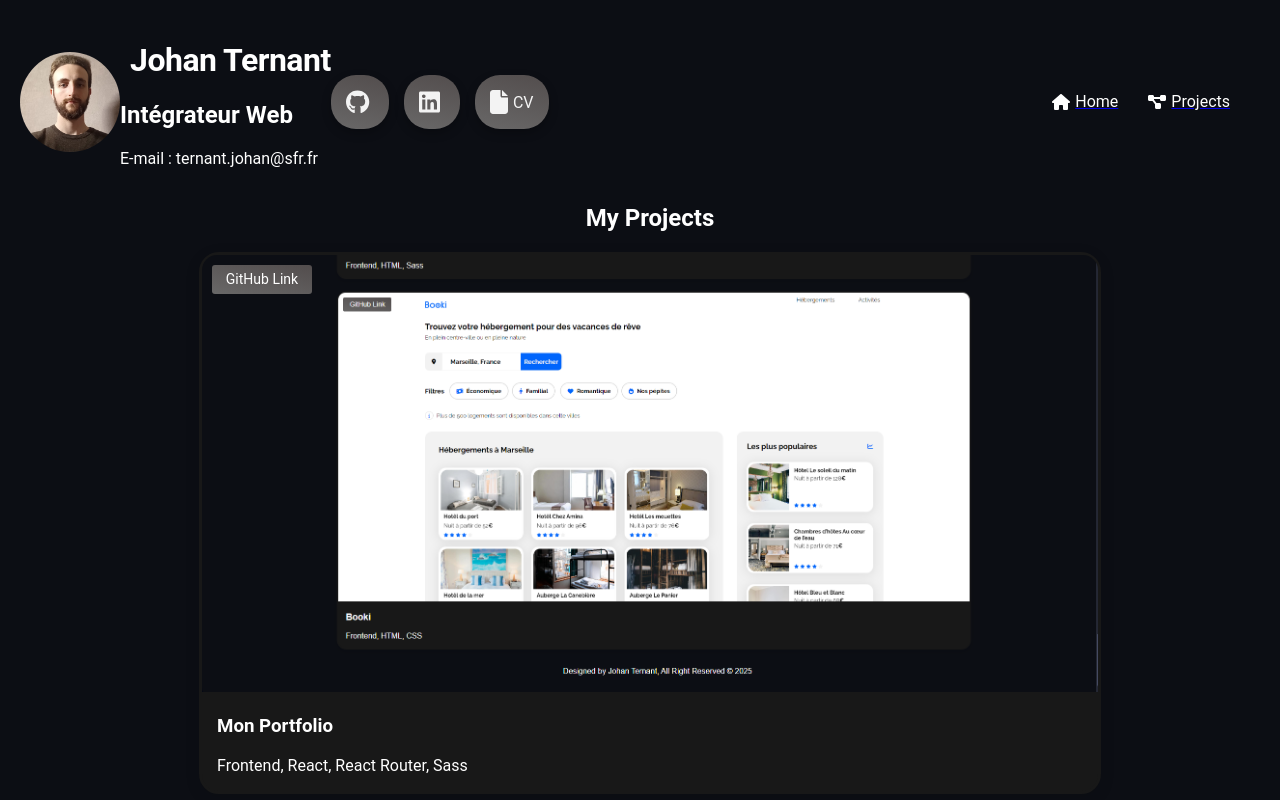
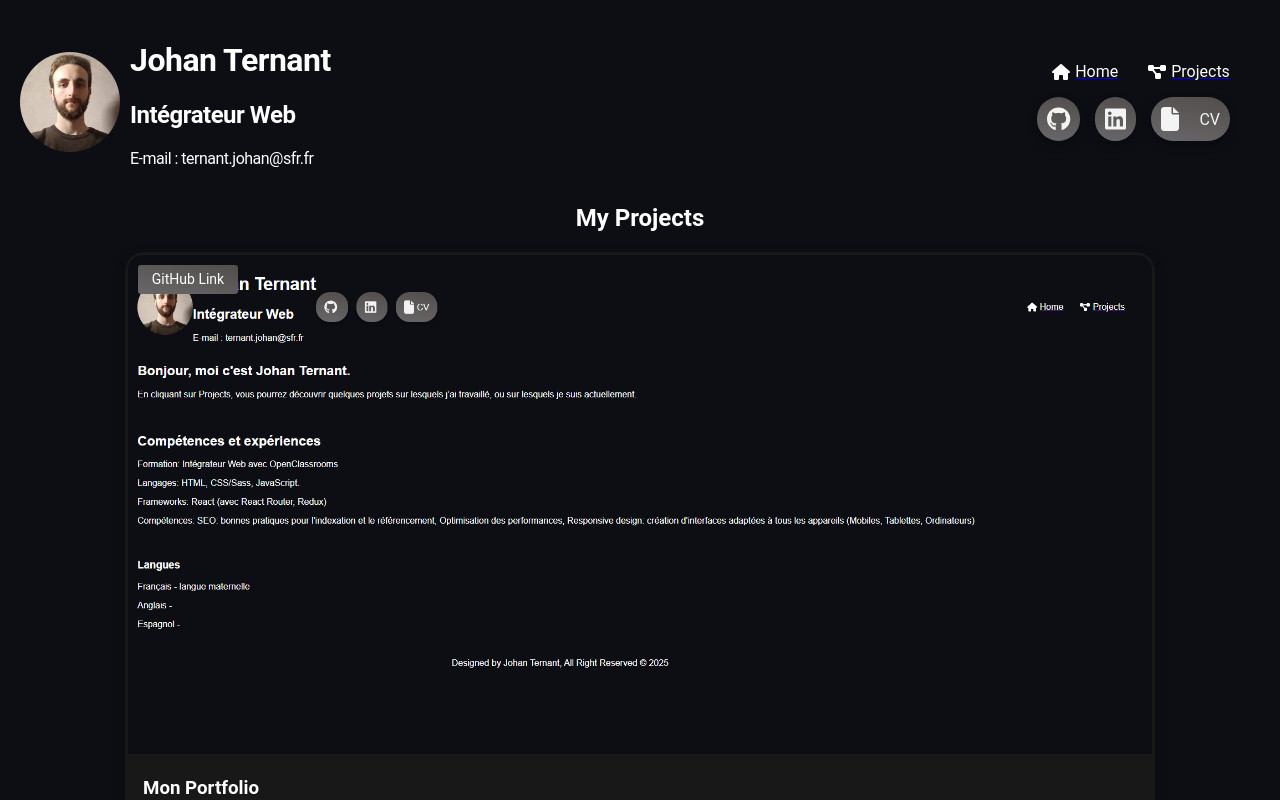
Before and after one commit to Johan-Tnt/Mon-Portfolio-Johan-Ternant, a React (Vite) app in the folder portfolio-johan-ternant/: page /projects in a window 1280 px wide. Shown: the top 800 px of the page. Built offline with nearby package versions, Linux system fonts and the light colour scheme.

Commit message:
Portfolio layout.

```diff
--- a/portfolio-johan-ternant/src/components/footer.jsx
+++ b/portfolio-johan-ternant/src/components/footer.jsx
@@ -4,7 +4,7 @@
 const Footer = () => {
   return (
     <div className="footer">
-      <div className="profile_dev">
+      <div>
         <div>
           <p className="design_johan">
             Designed by Johan Ternant, All Right Reserved © 2025
--- a/portfolio-johan-ternant/src/components/header.jsx
+++ b/portfolio-johan-ternant/src/components/header.jsx
@@ -21,40 +21,11 @@ const Header = () => {
           className="img_johan"
         />
         <div>
-          <h1 className="title_h1">Johan Ternant</h1>
-          <h2>Intégrateur Web</h2>
-          <p>E-mail : ternant.johan@sfr.fr</p>
+          <h1 className="information_profile">Johan Ternant</h1>
+          <h2 className="information_profile">Intégrateur Web</h2>
+          <p className="information_profile">E-mail : ternant.johan@sfr.fr</p>
         </div>
       </a>
-
-      <div className="link_social">
-        <a
-          href="https://github.com/Johan-Tnt"
-          className="li_navigation contact_button"
-        >
-          <FontAwesomeIcon
-            icon={faGithub}
-            size={"xl"}
-            className="icon_contact"
-          />
-        </a>
-
-        <a
-          href="https://www.linkedin.com/in/johan-ternant-064b48313/"
-          className="li_navigation contact_button"
-        >
-          <FontAwesomeIcon
-            icon={faLinkedin}
-            size={"xl"}
-            className="icon_contact"
-          />
-        </a>
-
-        <a href="" className="li_navigation contact_button">
-          <FontAwesomeIcon icon={faFile} size={"xl"} className="icon_contact" />
-          CV
-        </a>
-      </div>
 
       <nav className="navigation">
         <ul className="ul_navigation">
@@ -75,6 +46,29 @@ const Header = () => {
             <li className="li_navigation"> Projects </li>
           </NavLink>
         </ul>
+
+        <ul>
+          <div className="link_social">
+            <a
+              href="https://github.com/Johan-Tnt"
+              className="li_navigation contact_button"
+            >
+              <FontAwesomeIcon icon={faGithub} size={"xl"} />
+            </a>
+
+            <a
+              href="https://www.linkedin.com/in/johan-ternant-064b48313/"
+              className="li_navigation contact_button"
+            >
+              <FontAwesomeIcon icon={faLinkedin} size={"xl"} />
+            </a>
+
+            <a href="" className="li_navigation contact_button">
+              <FontAwesomeIcon icon={faFile} size={"xl"} />
+              CV
+            </a>
+          </div>
+        </ul>
       </nav>
     </div>
   );
--- a/portfolio-johan-ternant/src/sass/footer.scss
+++ b/portfolio-johan-ternant/src/sass/footer.scss
@@ -11,6 +11,7 @@
   align-items: initial;
 }
 .design_johan {
-  margin-left: 15px;
+  display: flex;
+  text-align: center;
 }
 //Fin code Johan
--- a/portfolio-johan-ternant/src/sass/header.scss
+++ b/portfolio-johan-ternant/src/sass/header.scss
@@ -28,7 +28,7 @@
   cursor: pointer;
   color: white;
 }
-.title_h1 {
+.information_profile {
   cursor: pointer;
   letter-spacing: -0.5px;
   margin-left: 10px;
@@ -36,6 +36,7 @@
 .profile_dev {
   display: flex;
   align-items: center;
+  padding-left: 20px;
 }
 .icon_header {
   left: 15px;
@@ -59,10 +60,7 @@
   border-style: none;
   cursor: pointer;
   text-align: center;
-  padding: 15px;
+  padding: 10px;
   text-decoration: none;
 }
-.icon_contact {
-  margin-right: 5px;
-}
 //Fin code Johan
--- a/portfolio-johan-ternant/src/sass/home.scss
+++ b/portfolio-johan-ternant/src/sass/home.scss
@@ -3,5 +3,7 @@
   gap: 25px;
   display: flex;
   flex-direction: column;
+  padding-left: 20px;
+  max-width: 1440px;
 }
 //Fin code Johan
--- a/portfolio-johan-ternant/src/sass/main.scss
+++ b/portfolio-johan-ternant/src/sass/main.scss
@@ -15,6 +15,6 @@ body {
   display: flex;
   position: relative;
   margin-top: 20px;
-  margin-left: 20px;
+  //margin-left: 20px;
 }
 //Fin code Johan
--- a/portfolio-johan-ternant/src/sass/projects.scss
+++ b/portfolio-johan-ternant/src/sass/projects.scss
@@ -19,7 +19,9 @@
   background-color: #181818;
   border-radius: 20px;
   //padding: 15px;
-  width: 70vw;
+  //width: 70vw;
+  max-width: 1440px;
+  width: 80%;
   box-shadow: 0px 4px 15px 0px rgba(0, 0, 0, 0.1);
   border: solid 3px #181818;
 }
```
Also changed, not shown: portfolio-johan-ternant/src/assets/img/Mon-Portfolio-1.png, portfolio-johan-ternant/src/assets/img/Mon-Portfolio-2.png (added).
